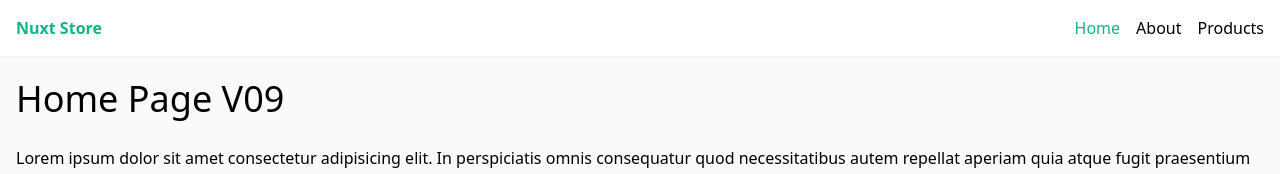
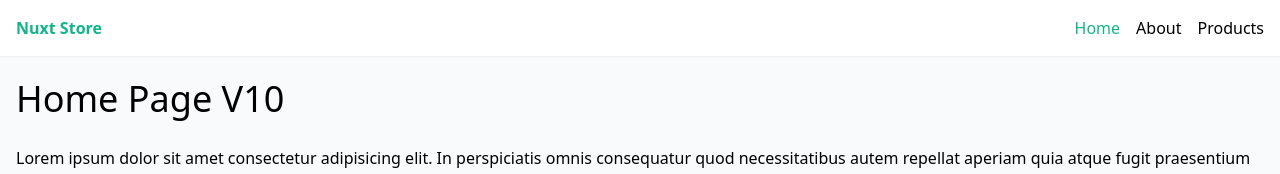
Before and after one commit to Mohamed-Nabawey/nuxt3-training, a Nuxt app: page / in a window 1280 px wide. Shown: the top 174 px of the page. Built offline with nearby package versions, Linux system fonts and the light colour scheme.

Commit message:
test removing ISR v10

```diff
--- a/nuxt.config.ts
+++ b/nuxt.config.ts
@@ -50,12 +50,12 @@ export default defineNuxtConfig({
   //   dir: '/about',
   // },
 
-  routeRules: {
-    // all routes will be background revalidated (ISR) at most every 60 seconds
-    '/**': { isr: 60000 },
-    // this page will be generated on demand and cached permanently
-    '/about': { isr: true }
-  },
+  // routeRules: {
+  //   // all routes will be background revalidated (ISR) at most every 60 seconds
+  //   '/**': { isr: 60000 },
+  //   // this page will be generated on demand and cached permanently
+  //   '/about': { isr: true }
+  // },
 
 
   // Enable ISR (Incremental Static Regeneration)
--- a/pages/about.vue
+++ b/pages/about.vue
@@ -18,6 +18,6 @@
 
   <script setup>
 
-  const title = ref('About V09');
+  const title = ref('About v10');
   console.log(title);
 </script>
--- a/pages/index.vue
+++ b/pages/index.vue
@@ -18,6 +18,6 @@
 
 <script setup>
 
-const title = ref('Home Page V09');
+const title = ref('Home Page V10');
 console.log(title);
 </script>
```
